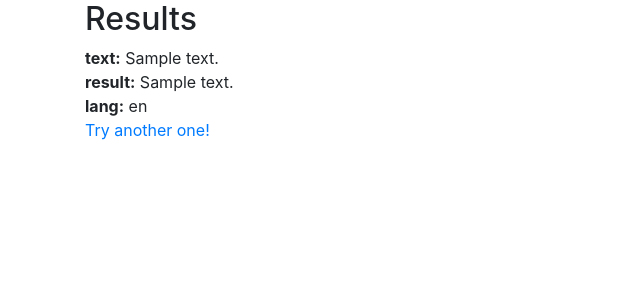
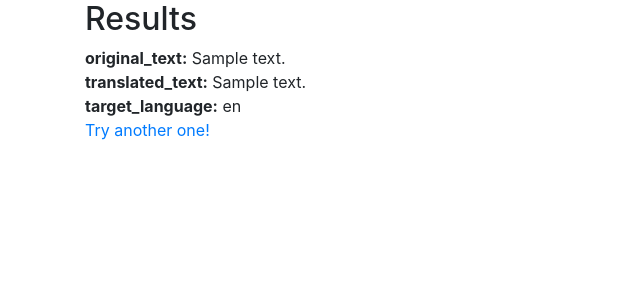
Before and after one commit to AmrutaNichale/trans-app, a Flask app: template templates/results.html in a window 1280 px wide. Shown: the top 300 px of the page, without its empty margins (0-640 px from the left). Run offline with Flask 3, Linux system fonts and the light colour scheme; the template is opened without the code that fills it: most values are stand-ins (such as "Sample title", 1, 10 or a date in 2020).

Commit message:
Update results.html

```diff
--- a/templates/results.html
+++ b/templates/results.html
@@ -11,13 +11,13 @@
     <div class="container">
         <h2>Results</h2>
         <div>
-            <strong>text:</strong> {{ original_text }}
+            <strong>original_text:</strong> {{ original_text }}
         </div>
         <div>
-            <strong>result:</strong> {{ translated_text }}
+            <strong>translated_text:</strong> {{ translated_text }}
         </div>
         <div>
-            <strong>lang:</strong> {{ target_language }}
+            <strong>target_language:</strong> {{ target_language }}
         </div>
         <div>
             <a href="{{ url_for('index') }}">Try another one!</a>
```
